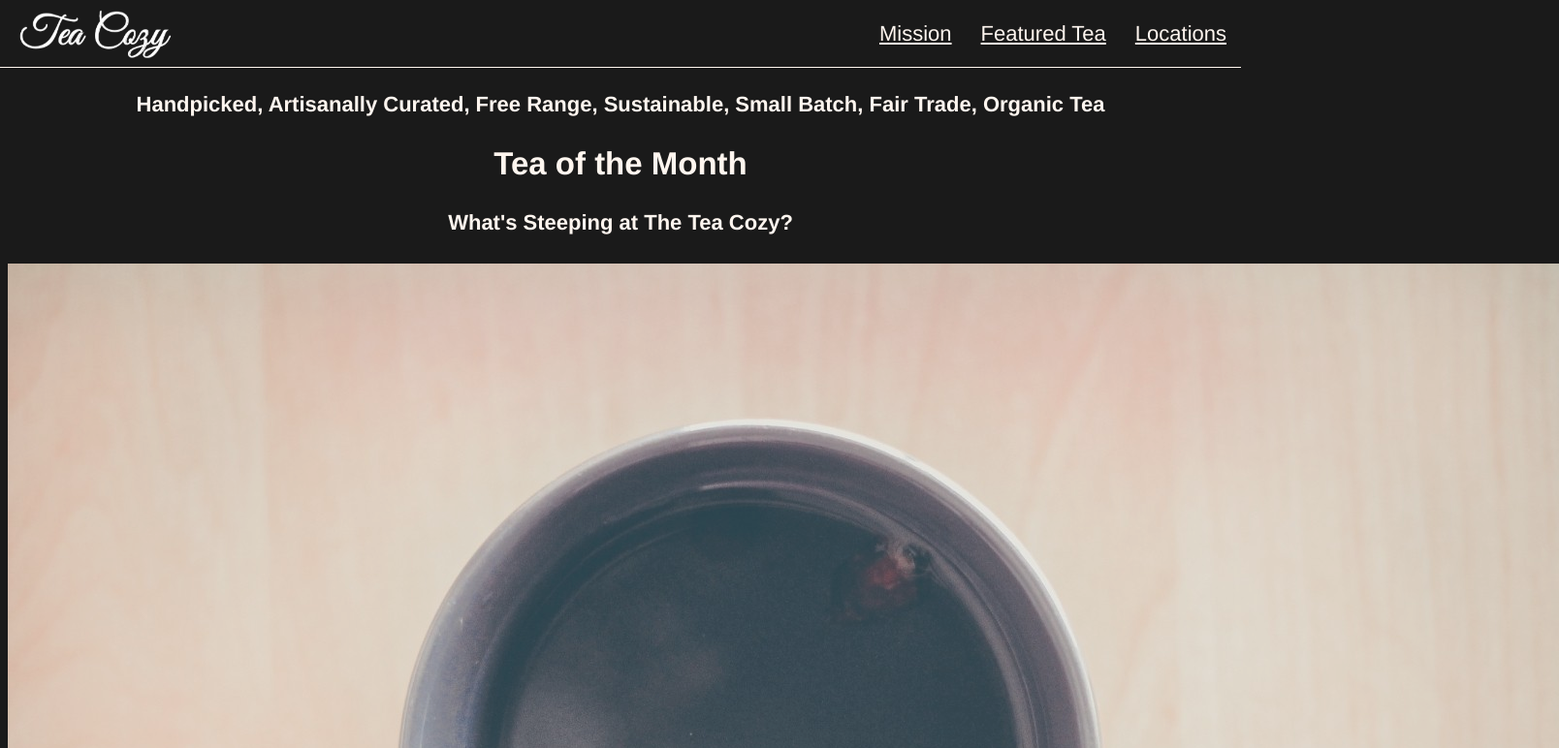
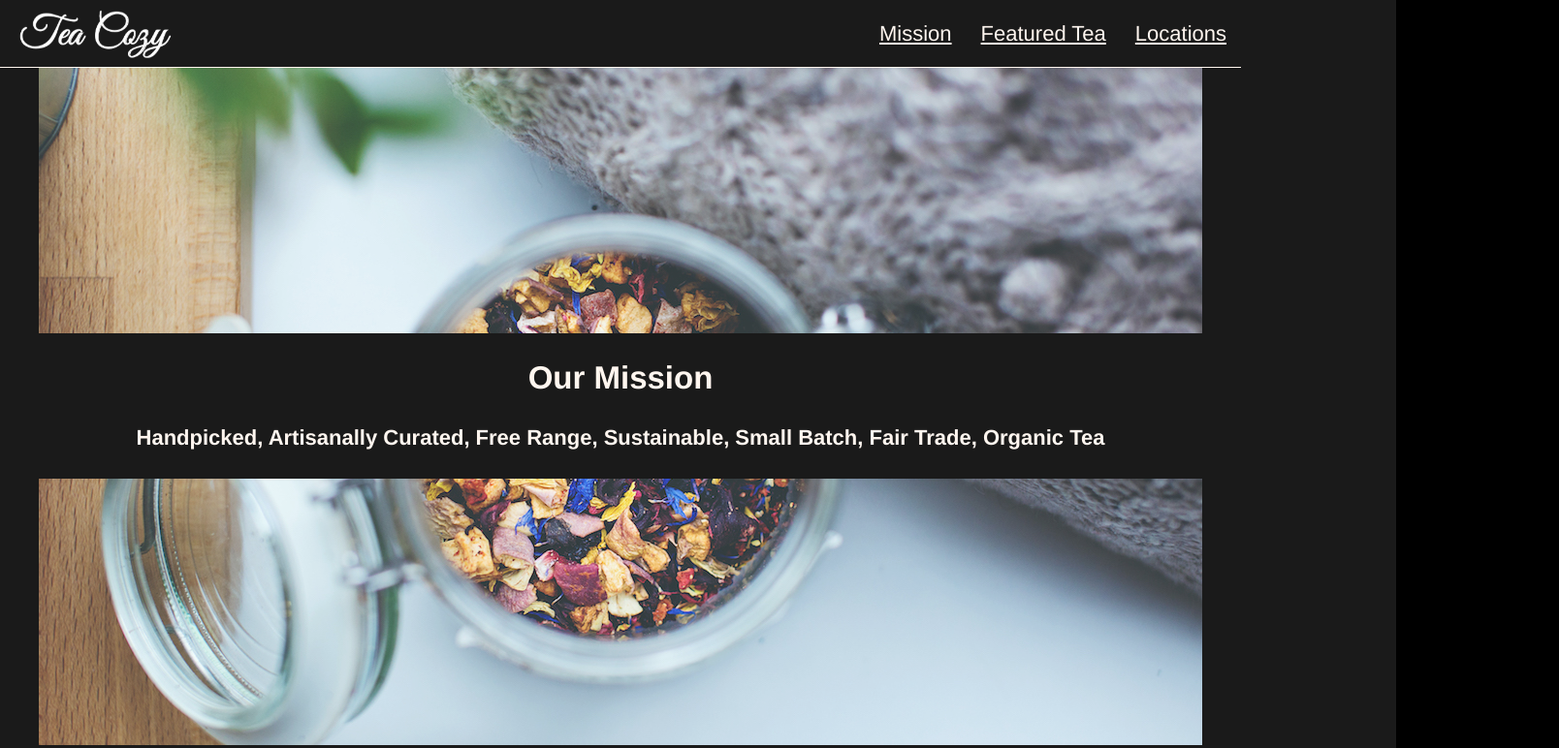
Before and after one commit to jkang215/TeaCozy, a plain HTML site: page index.html in a window 1280 px wide. Shown: the top 772 px of the page at 97% size, 1608 px wide, since content can reach past the window. Drawn offline with Linux system fonts and the light colour scheme.

Commit message:
Finished CSS for mission section

```diff
--- a/index.html
+++ b/index.html
@@ -25,12 +25,14 @@
 
       <!-- Mission section -->
       <div id="mission">
-        <h2>Our Mission</h2>
-        <h4>Handpicked, Artisanally Curated, Free Range, Sustainable, Small Batch, Fair Trade, Organic Tea</h4>
+        <div class="mission-text">
+          <h2>Our Mission</h2>
+          <h4>Handpicked, Artisanally Curated, Free Range, Sustainable, Small Batch, Fair Trade, Organic Tea</h4>
+        </div>
       </div>
 
       <!-- Tea of the Month section -->
-      <div id="store">
+      <div id="story">
         <h2>Tea of the Month</h2>
         <h4>What's Steeping at The Tea Cozy?</h4>
         <div class="item">
--- a/resources/css/style.css
+++ b/resources/css/style.css
@@ -51,3 +51,28 @@ nav li {
   display: inline-block;
   margin: 15px;
 }
+
+.main {
+  align-items: center;
+  display: flex;
+  flex-direction: column;
+  margin-top: 69px;
+}
+
+#mission {
+  align-items: center;
+  display: flex;
+  background-image: url("../images/img-mission-background.jpg");
+  background-color: black;
+  height: 700px;
+  width: 1200px;
+}
+
+#mission .mission-text {
+  background-color: black;
+  width: 1200px;
+}
+
+#story {
+
+}
```
